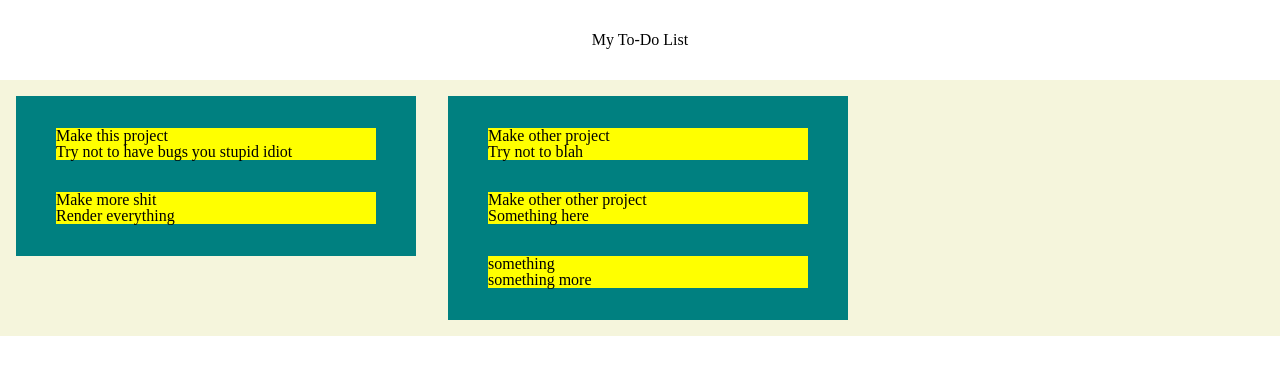
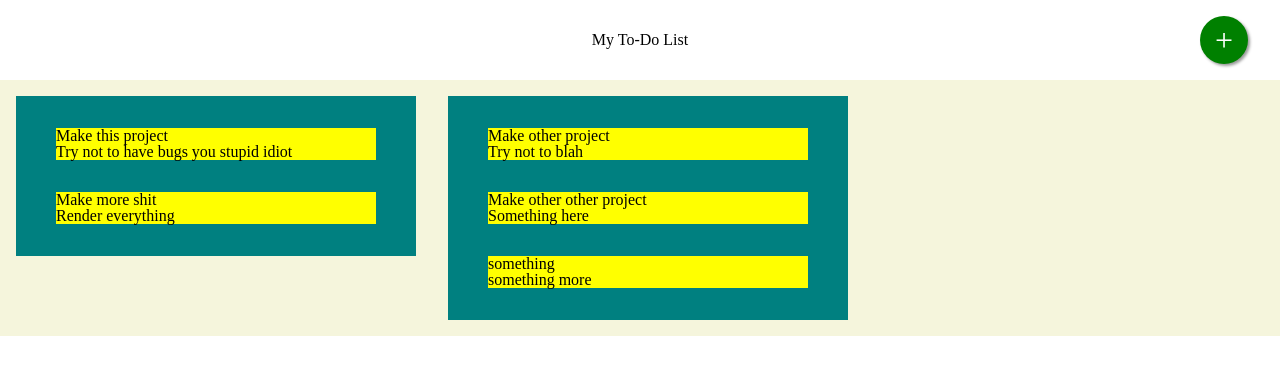
Before and after one commit to hermesjpappas/sha-to-do-list, a website: page dist/index.html in a window 1280 px wide. Drawn offline with Linux system fonts and the light colour scheme.

Commit message:
Make add project button

```diff
--- a/dist/index.html
+++ b/dist/index.html
@@ -17,6 +17,7 @@
 <body>
     <header>
        <h1>My To-Do List</h1>
+       <div id="add-project">+</div>
     </header>
     <main>
         <div id="dashboard">
--- a/dist/styles/style.css
+++ b/dist/styles/style.css
@@ -53,3 +53,20 @@
     display: flex;
     flex-direction: column;
 }
+
+#add-project {
+    position: absolute;
+    right: 2rem;
+    border-radius: 50%;
+    background-color: green;
+    color: white;
+    height: 3rem;
+    width: 3rem;
+    display: flex;
+    justify-content: center;
+    align-items: center;
+    font-size: 2rem;
+    cursor: pointer;
+    box-shadow: 2px 2px 3px #999;
+
+}
```
